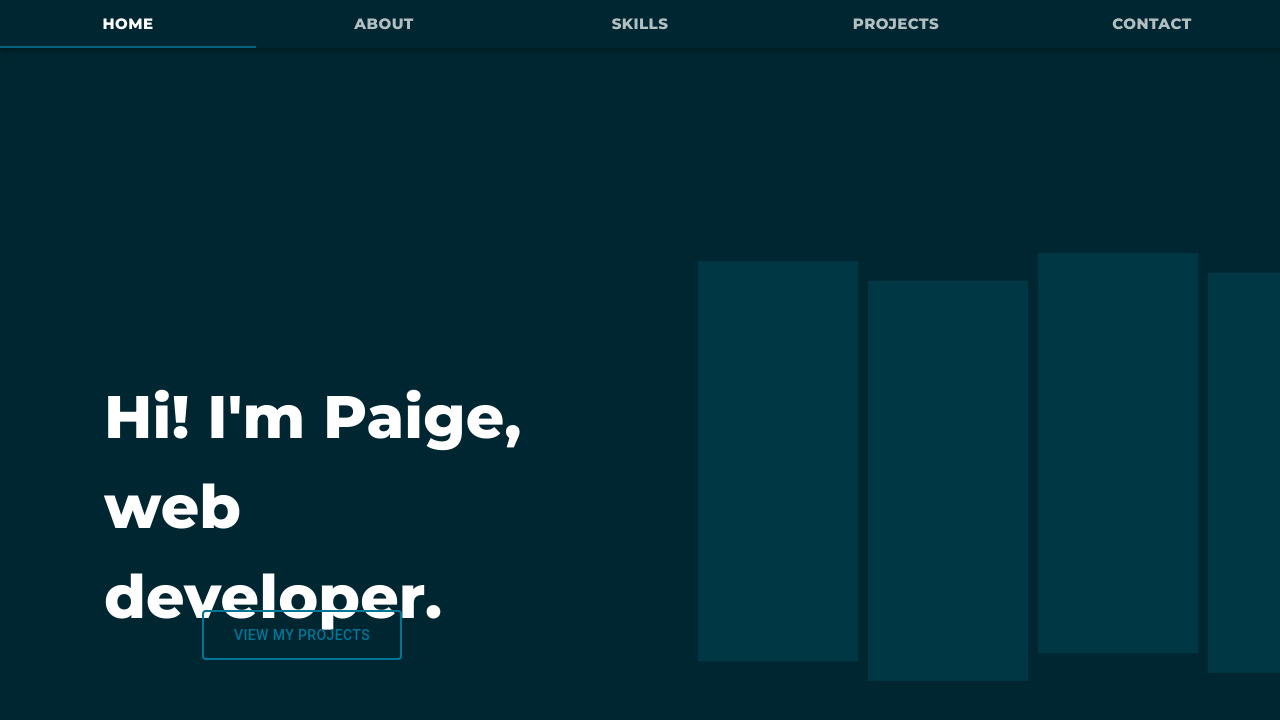
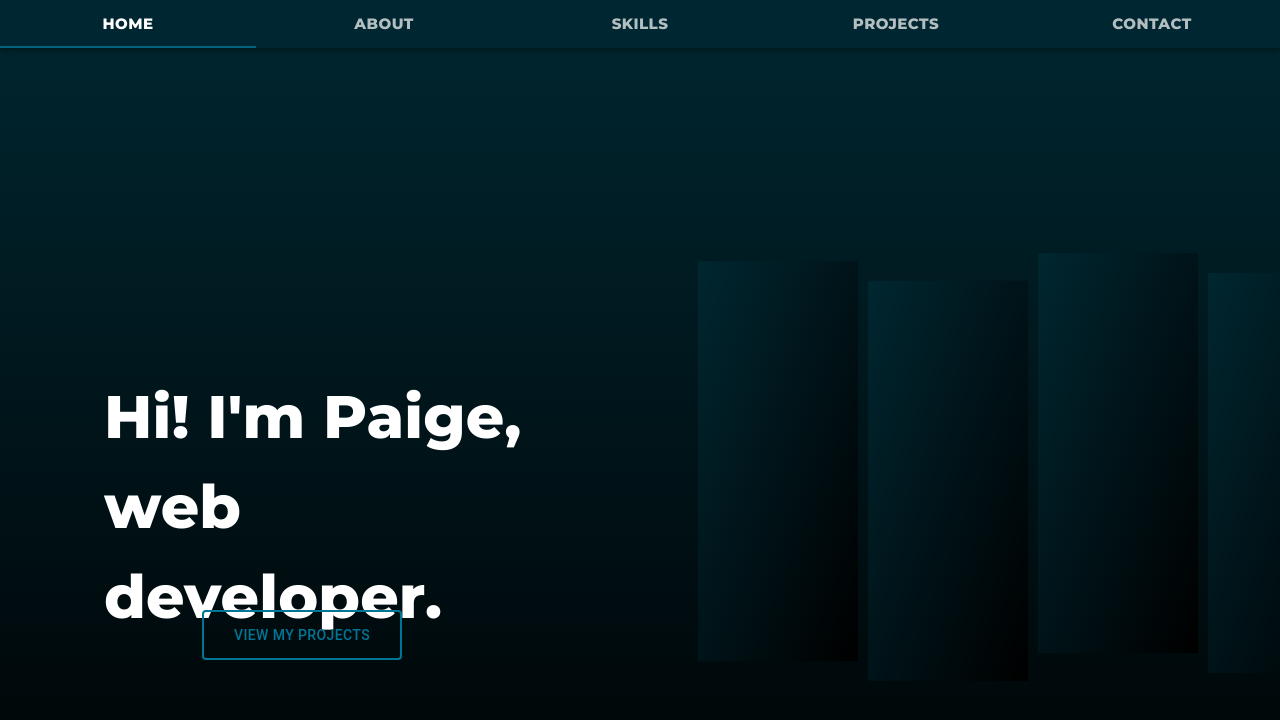
Before and after one commit to paigelindahl/portfolio, a React (Create React App) app in the folder front-end/: page / in a window 1280 px wide. Shown: the top 720 px of the page. Built offline with nearby package versions, Linux system fonts and the light colour scheme.

Commit message:
adds gradient background

```diff
--- a/front-end/src/App.js
+++ b/front-end/src/App.js
@@ -3,8 +3,7 @@ import {
   BrowserRouter as Router,
   Route
 } from "react-router-dom";
-import { HomePage } from './components/HomePage';
-import Blocks from './components/Blocks';
+import Nav from './components/Nav';
 import { ChakraProvider } from "@chakra-ui/react"
 
 
@@ -13,8 +12,8 @@ function App() {
     <ChakraProvider>
       <Router>
         <div className="App">
-          <Route exact path="/" component={HomePage} />
-          <Route path="/blocks" component={Blocks} />
+          <Route exact path="/" component={Nav} />
+          {/* <Route path="/blocks" component={Blocks} /> */}
         </div>
       </Router>
     </ChakraProvider>
--- a/front-end/src/components/HomePage.jsx
+++ b/front-end/src/components/HomePage.jsx
@@ -1,13 +1,24 @@
 import React from 'react';
 import '../styles/HomePage.scss'
-import Nav from './Nav';
+import { SplitText } from './SplitText';
+import Blocks from './Blocks';
+import OutlineButton from './OutlineButton';
 
 export function HomePage(props) {
 
 
   return (
     <>
-     <Nav/>
+      <div className="home-container">
+        <div className="text-blocks">
+          <SplitText firstText="Hi! I'm Paige," secondText="web developer." role="heading" className="home-text" />
+          <Blocks className="moving-blocks" />
+        </div>
+        <div className="btn-container">
+          <OutlineButton text="View My Projects" setValue={props.setValue} />
+        </div>
+      </div>
+
 
     </>
   )
--- a/front-end/src/components/Nav.jsx
+++ b/front-end/src/components/Nav.jsx
@@ -9,6 +9,7 @@ import Box from "@material-ui/core/Box";
 import { createMuiTheme } from "@material-ui/core/styles";
 import { ThemeProvider } from "@material-ui/styles";
 import { SplitText } from './SplitText';
+import { HomePage } from './HomePage';
 import { Projects } from './Projects';
 import OutlineButton from './OutlineButton';
 import Blocks from './Blocks';
@@ -92,21 +93,15 @@ export default function SimpleTabs() {
               }
             }}
           >
-            <Tab label="Home" {...a11yProps(0)}   style={{minWidth: "20%", fontFamily: "Montserrat", fontSize: "15px", fontWeight: "bold"}}/>
-            <Tab label="About" {...a11yProps(1)} style={{minWidth: "20%", fontFamily: "Montserrat", fontSize: "15px", fontWeight: "bold"}}/>
-            <Tab label="Skills" {...a11yProps(2)} style={{minWidth: "20%", fontFamily: "Montserrat", fontSize: "15px", fontWeight: "bold"}}/>
-            <Tab label="Projects" {...a11yProps(3)} style={{minWidth: "20%", fontFamily: "Montserrat", fontSize: "15px", fontWeight: "bold"}}/>
-            <Tab label="Contact" {...a11yProps(4)} style={{minWidth: "20%", fontFamily: "Montserrat", fontSize: "15px", fontWeight: "bold"}}/>
+            <Tab label="Home" {...a11yProps(0)} style={{ minWidth: "20%", fontFamily: "Montserrat", fontSize: "15px", fontWeight: "bold" }} />
+            <Tab label="About" {...a11yProps(1)} style={{ minWidth: "20%", fontFamily: "Montserrat", fontSize: "15px", fontWeight: "bold" }} />
+            <Tab label="Skills" {...a11yProps(2)} style={{ minWidth: "20%", fontFamily: "Montserrat", fontSize: "15px", fontWeight: "bold" }} />
+            <Tab label="Projects" {...a11yProps(3)} style={{ minWidth: "20%", fontFamily: "Montserrat", fontSize: "15px", fontWeight: "bold" }} />
+            <Tab label="Contact" {...a11yProps(4)} style={{ minWidth: "20%", fontFamily: "Montserrat", fontSize: "15px", fontWeight: "bold" }} />
           </Tabs>
         </AppBar>
         <TabPanel value={value} index={0} >
-        <div className="text-blocks">
-          <SplitText firstText="Hi! I'm Paige," secondText="web developer." role="heading" className="home-text"/>
-          <Blocks className="moving-blocks"/>
-        </div>
-        <div className="btn-container">
-          <OutlineButton text="View My Projects" setValue={setValue}/>
-        </div>
+          <HomePage setValue={setValue} />
         </TabPanel>
         <TabPanel value={value} index={1}>
           About
@@ -115,7 +110,7 @@ export default function SimpleTabs() {
           Skills
       </TabPanel>
         <TabPanel value={value} index={3}>
-        <Projects/>
+          <Projects />
         </TabPanel>
         <TabPanel value={value} index={4}>
           Contact
--- a/front-end/src/styles/Blocks.scss
+++ b/front-end/src/styles/Blocks.scss
@@ -26,7 +26,9 @@
   justify-content: center;
   font-weight: 800;
   color: black;
-  background:  #002731;
+  // background-image: linear-gradient(to bottom right,#002731, black) !important;
+  // background:  #002731;
+  background: inherit;
   top: 190px;
   left: 150px;
 }
@@ -34,7 +36,8 @@
 .script-bf-box {
   width: 10em;
   height: 400px;
-  background: #003745;
+  // background: #003745;
+  background-image: linear-gradient(to bottom right,#002731, black) !important;
   margin: 5px;
   will-change: transform;
 }
--- a/front-end/src/styles/HomePage.scss
+++ b/front-end/src/styles/HomePage.scss
@@ -1,19 +1,25 @@
 @import url('https://fonts.googleapis.com/css2?family=Josefin+Sans:wght@600&display=swap');
 
 body{
-  background-color: #002731 !important;
+  // background-color: #002731 !important;
+  background-image: linear-gradient(#002731, black) !important;
+  height: 100%;
 
 }
 
+.home-container {
+  height: 100vh;
+}
 
-.name-title{
-  font-size: 35px;
-  font-family: 'Josefin Sans', sans-serif;
-  color: white;
-  opacity: 0.7;
-  position: absolute;
-  text-align: center;
-  top: 20%;
-  left: 50%;
-  transform: translate(-50%, -50%);
-}
+
+// .name-title{
+//   font-size: 35px;
+//   font-family: 'Josefin Sans', sans-serif;
+//   color: white;
+//   opacity: 0.7;
+//   position: absolute;
+//   text-align: center;
+//   top: 20%;
+//   left: 50%;
+//   transform: translate(-50%, -50%);
+// }
```
Also changed, not shown: front-end/src/components/SplitText.jsx (+6 -5 lines). Lines whose indentation alone changed are shown as unchanged.
